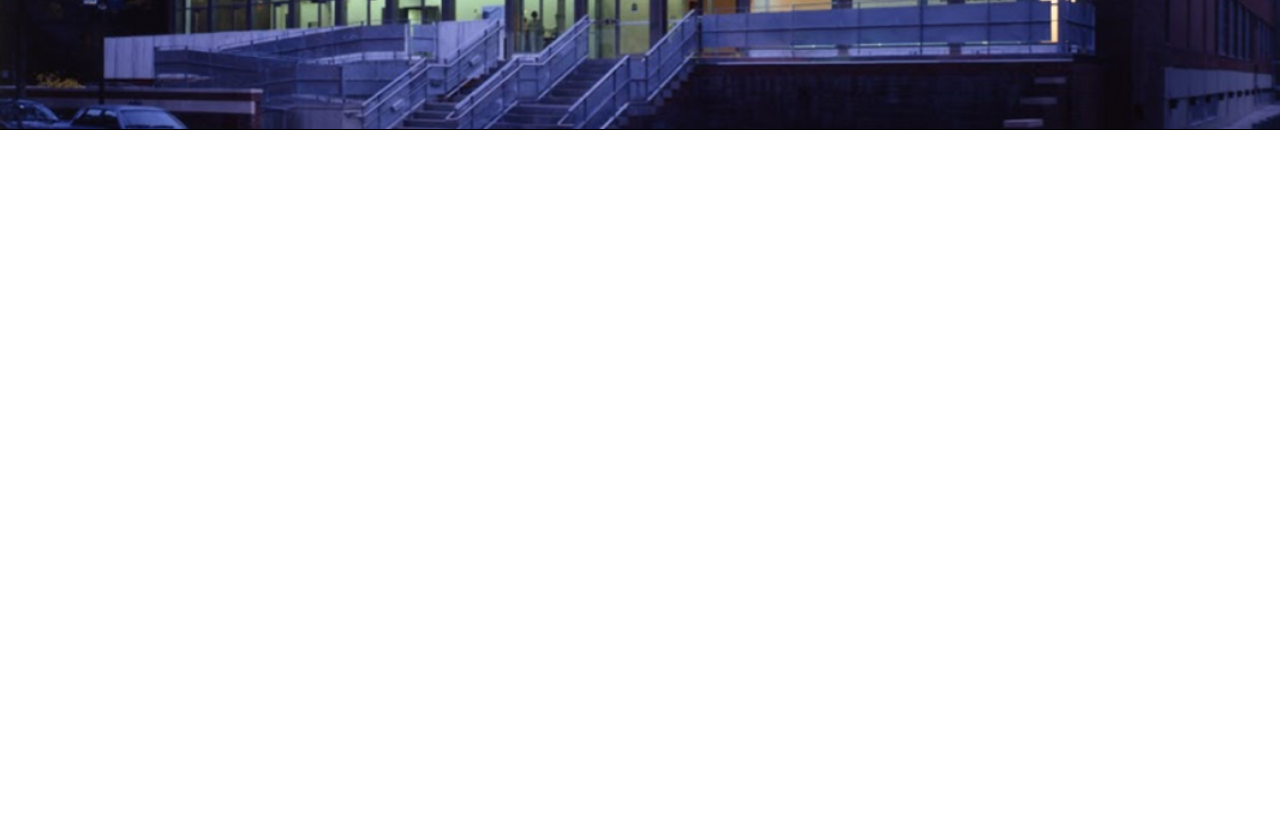
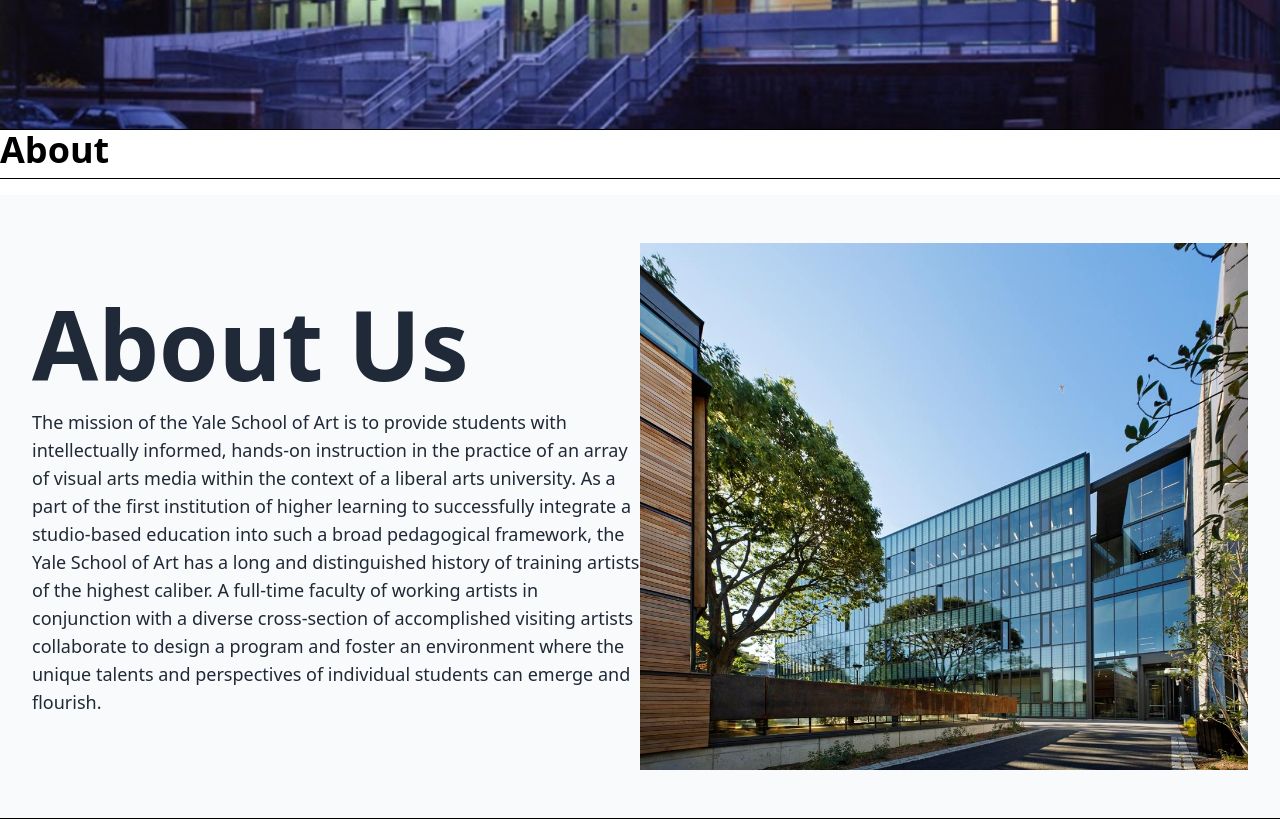
Before and after one commit to efunzz/yale-school-of-art-assignment, an Angular app: page / in a window 1280 px wide. Shown: the part 720-1539 px from the top of the page. Before the commit the page ends 850 px from the top, so only its background shows below. Built offline with nearby package versions, Linux system fonts and the light colour scheme; a web font is replaced by a local one.

Commit message:
set-up-about-section

```diff
--- a/src/app/home/home.component.html
+++ b/src/app/home/home.component.html
@@ -54,3 +54,41 @@
 </div>
 <!-- seperator -->
 <div class="border-b border-black"></div>
+
+<!-- about section -->
+<h2 class="text-4xl font-bold mb-2 text-left w-full">About</h2>
+<div class="border-b border-black w-full mb-4"></div>
+
+<div
+  class="about px-8 py-12 bg-gray-50 text-gray-800 flex flex-col md:flex-row items-center md:items-stretch"
+>
+  <!-- left column  -->
+  <div
+    class="md:w-1/2 flex flex-col justify-center items-start text-left mb-8 md:mb-0"
+  >
+    <h2 class="text-8xl font-bold mb-4">About Us</h2>
+    <p class="text-lg">
+      The mission of the Yale School of Art is to provide students with
+      intellectually informed, hands-on instruction in the practice of an array
+      of visual arts media within the context of a liberal arts university. As a
+      part of the first institution of higher learning to successfully integrate
+      a studio-based education into such a broad pedagogical framework, the Yale
+      School of Art has a long and distinguished history of training artists of
+      the highest caliber. A full-time faculty of working artists in conjunction
+      with a diverse cross-section of accomplished visiting artists collaborate
+      to design a program and foster an environment where the unique talents and
+      perspectives of individual students can emerge and flourish.
+    </p>
+  </div>
+
+  <!-- right column -->
+  <div class="md:w-1/2">
+    <img
+      src="school-picture2.jpg"
+      alt="Yale School of Art"
+      class="w-full h-full object-cover"
+    />
+  </div>
+</div>
+<!-- seperator line -->
+<div class="border-b border-black"></div>
```
Also changed, not shown: public/school-picture2.jpg (added).
